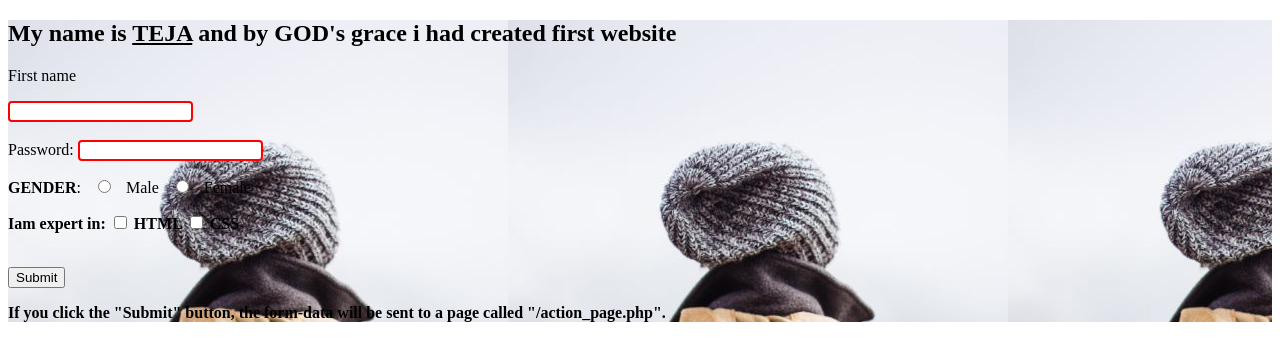
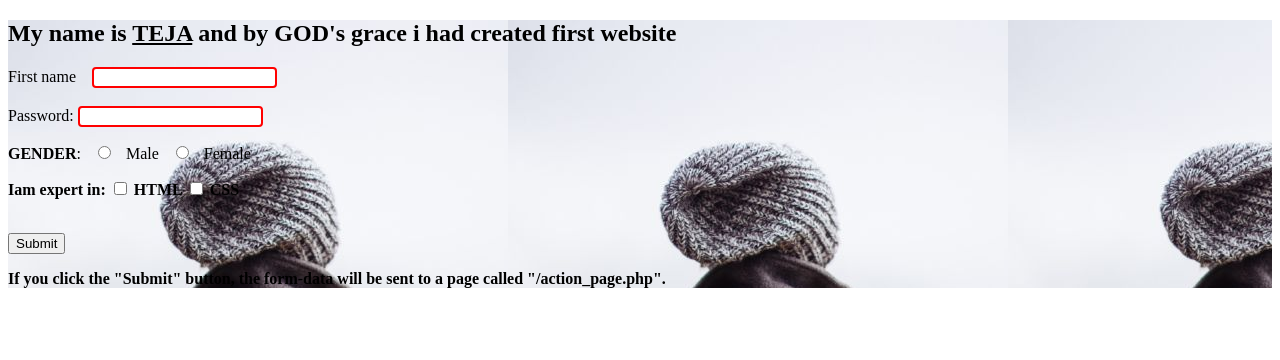
Before and after one commit to teja6392/HopeProject, a plain HTML site: page index.html in a window 1280 px wide. Drawn offline with Linux system fonts and the light colour scheme.

Commit message:
first commit

```diff
--- a/index.html
+++ b/index.html
@@ -22,7 +22,7 @@ input[type=password] {
 <h2>My name is <b><u>TEJA</b></u> and by GOD's grace i had created first website </h2>
 
 <form action="/action_page.php">
-  <label for="fname">First name<p>      </p></label>
+  <label for="fname">First name&nbsp&nbsp&nbsp</label>
   <input type="text" id="fname" name="fname"><br><br>
 
  <label for="pwd">Password:</label>
```
